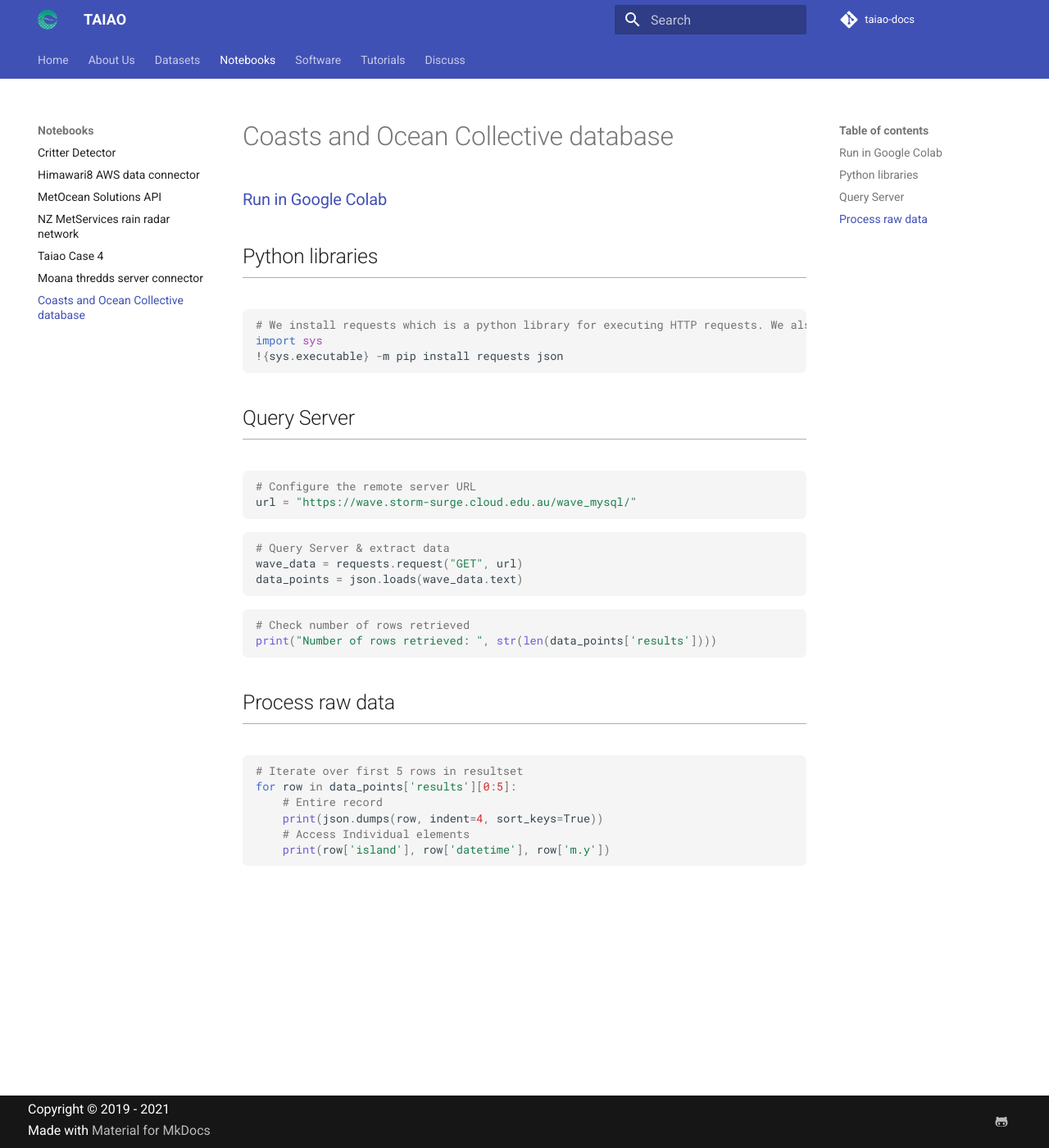
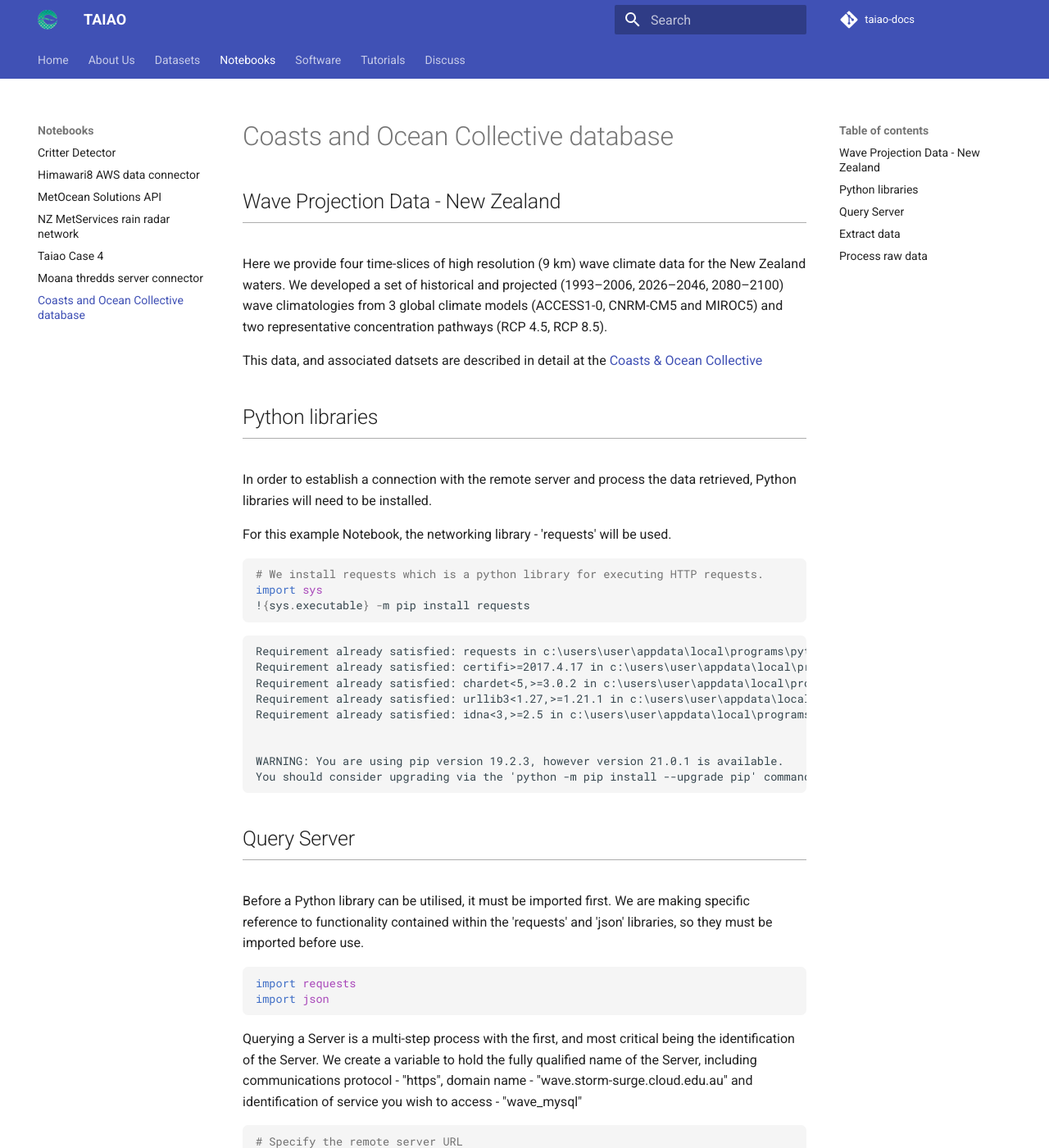
Before and after one commit to taiao/taiao-docs, an MkDocs documentation site: the page built from docs/Notebooks/Coasts_Oceans.md, in a window 1280 px wide and 1400 px high. Shown: the whole window at 82% size. Built offline with MkDocs 1.6.1 and Material for MkDocs 9.7.7, drawn with Linux system fonts in a browser that asks for light colours; comment, search, counter and statistics services are not loaded; some of the changed text lies outside the part shown.

Commit message:
Updated to include simple data manipulations

````diff
--- a/docs/Notebooks/Coasts_Oceans.md
+++ b/docs/Notebooks/Coasts_Oceans.md
@@ -1,28 +1,70 @@
-### [Run in Google Colab](https://colab.research.google.com/github/taiao/taiao-docs/blob/main/docs/Notebooks/Coasts_Oceans.ipynb)
+## Wave Projection Data - New Zealand
+
+Here we provide four time-slices of high resolution (9 km) wave climate data for the New Zealand waters. We developed a set of historical and projected (1993–2006, 2026–2046, 2080–2100) wave climatologies from 3 global climate models (ACCESS1-0, CNRM-CM5 and MIROC5) and two representative concentration pathways (RCP 4.5, RCP 8.5).
+
+This data, and associated datsets are described in detail at the [Coasts & Ocean Collective](https://coastalhub.science/data)
 
 ## Python libraries
 
+In order to establish a connection with the remote server and process the data retrieved, Python libraries will need to be installed.
+
+For this example Notebook, the networking library - 'requests' will be used.
+
 
 ```python
-# We install requests which is a python library for executing HTTP requests. We also install json which will be used to process the retrieved records.
+# We install requests which is a python library for executing HTTP requests.
 import sys
-!{sys.executable} -m pip install requests json
+!{sys.executable} -m pip install requests
 ```
+
+    Requirement already satisfied: requests in c:\users\user\appdata\local\programs\python\python37\lib\site-packages (2.25.1)
+    Requirement already satisfied: certifi>=2017.4.17 in c:\users\user\appdata\local\programs\python\python37\lib\site-packages (from requests) (2020.12.5)
+    Requirement already satisfied: chardet<5,>=3.0.2 in c:\users\user\appdata\local\programs\python\python37\lib\site-packages (from requests) (4.0.0)
+    Requirement already satisfied: urllib3<1.27,>=1.21.1 in c:\users\user\appdata\local\programs\python\python37\lib\site-packages (from requests) (1.26.3)
+    Requirement already satisfied: idna<3,>=2.5 in c:\users\user\appdata\local\programs\python\python37\lib\site-packages (from requests) (2.10)
+
+
+    WARNING: You are using pip version 19.2.3, however version 21.0.1 is available.
+    You should consider upgrading via the 'python -m pip install --upgrade pip' command.
+
 
 ## Query Server
 
+Before a Python library can be utilised, it must be imported first. We are making specific reference to functionality contained within the 'requests' and 'json' libraries, so they must be imported before use.
+
 
 ```python
-# Configure the remote server URL
+import requests
+import json
+```
+
+Querying a Server is a multi-step process with the first, and most critical being the identification of the Server. We create a variable to hold the fully qualified name of the Server, including communications protocol - "https", domain name - "wave.storm-surge.cloud.edu.au" and identification of service you wish to access - "wave_mysql"
+
+
+```python
+# Specify the remote server URL
 url = "https://wave.storm-surge.cloud.edu.au/wave_mysql/"
 ```
 
+Quering the Server invloves sending a command, 'GET' in our example, together with the identification of the Server as described in the previous step. 'GET' signals that we wish to retrieve (return) records from the Server. The records returned from the Server must be stored in memory so we create a variable "wave_data" to hold this information.
+
 
 ```python
-# Query Server & extract data
+# Query Server
 wave_data = requests.request("GET", url)
+```
+
+## Extract data
+
+Once the data is stored in a variable, it must be converted into a format suitable for subsequent manipulation. The data will be extracted and stored in the JSON format. As before, we create a variable to hold the converted data.
+
+
+```python
+# Extract data in JSON ('Javascript Object Notation') format
 data_points = json.loads(wave_data.text)
 ```
+
+Checking the number of rows of data retrieved is a quick way to verify that the process worked as we expected. Using the 'print' command, and the 'len()' - length function, count the number of rows retrieved and print the result.
 
 
 ```python
@@ -30,15 +72,74 @@ data_points = json.loads(wave_data.text)
 print("Number of rows retrieved: ", str(len(data_points['results'])))
 ```
 
+    Number of rows retrieved:  14834
+
+
 ## Process raw data
+
+Now that we have the data from the Server, and have it in a format (JSON) which is easier to manipulate, displaying the first record is a good way to satisfy ourselves that the data appears to be correct. The following command uses the 'json.dumps', and 'print' functions to display this record. Please note - '0' is the first element within a 'list'.
 
 
 ```python
-# Iterate over first 5 rows in resultset
-for row in data_points['results'][0:5]:
-    # Entire record
-    print(json.dumps(row, indent=4, sort_keys=True))
-    # Access Individual elements
-    print(row['island'], row['datetime'], row['m.y'])
+print(json.dumps(data_points['results'][0], indent=4))
+```
+
+    {
+        "x": 4,
+        "y": 6,
+        "lat": -42.618687,
+        "lng": 170.94698,
+        "island": "NI",
+        "m.x": 4,
+        "m.y": 6,
+        "t": 0,
+        "Hsig": 1.5660860538482666,
+        "datetime": "1993-01-01 00:00:00"
+    }
+
+
+In a preceeding step you verified the number of rows retrieved, then displayed a single record. If you want to display more rows, we can access each row individually, and print the contents of that row. This task is achieved using a structure which can visit all rows, or a subset of the rows retrieved. In the following example we will print the contents of the first three rows retrieved from the Server.
+
+
+```python
+# Iterate over first two rows
+for row in data_points['results'][0:2]:
+    print(json.dumps(row, indent=4))
 
 ```
+
+    {
+        "x": 4,
+        "y": 6,
+        "lat": -42.618687,
+        "lng": 170.94698,
+        "island": "NI",
+        "m.x": 4,
+        "m.y": 6,
+        "t": 0,
+        "Hsig": 1.5660860538482666,
+        "datetime": "1993-01-01 00:00:00"
+    }
+    {
+        "x": 4,
+        "y": 34,
+        "lat": -42.618687,
+        "lng": 173.56314,
+        "island": "NI",
+        "m.x": 4,
+        "m.y": 34,
+        "t": 0,
+        "Hsig": 1.782180666923523,
+        "datetime": "1993-01-01 00:00:00"
+    }
+
+
+Once you have identified a 'row' of interest, individual elements within the row can be extracted. This task is achieved through referencing the row, and desired 'named element' within the row.
+
+
+```python
+# Access Individual elements
+print(row['island'], row['datetime'], row['m.y'])
+```
+
+    NI 1993-01-01 00:00:00 34
````
Also changed, not shown: docs/Notebooks/Coasts_Oceans.ipynb.
